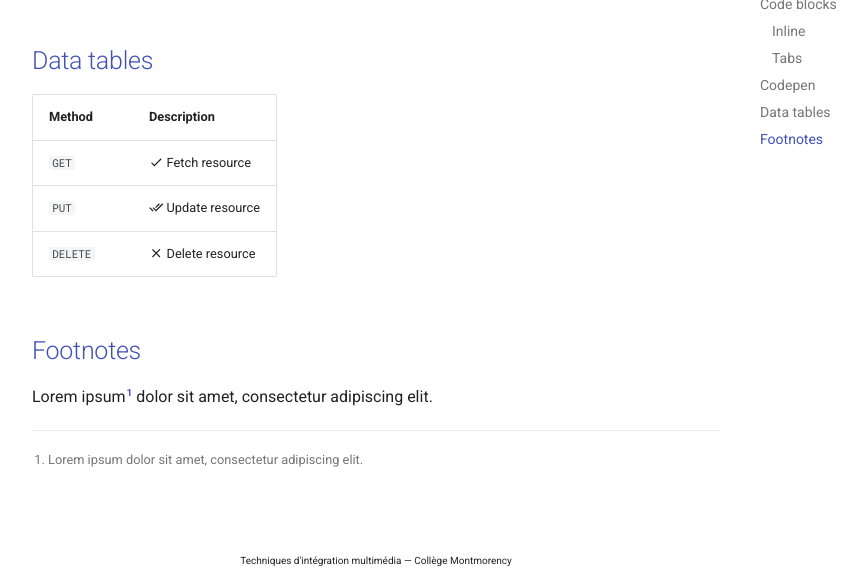
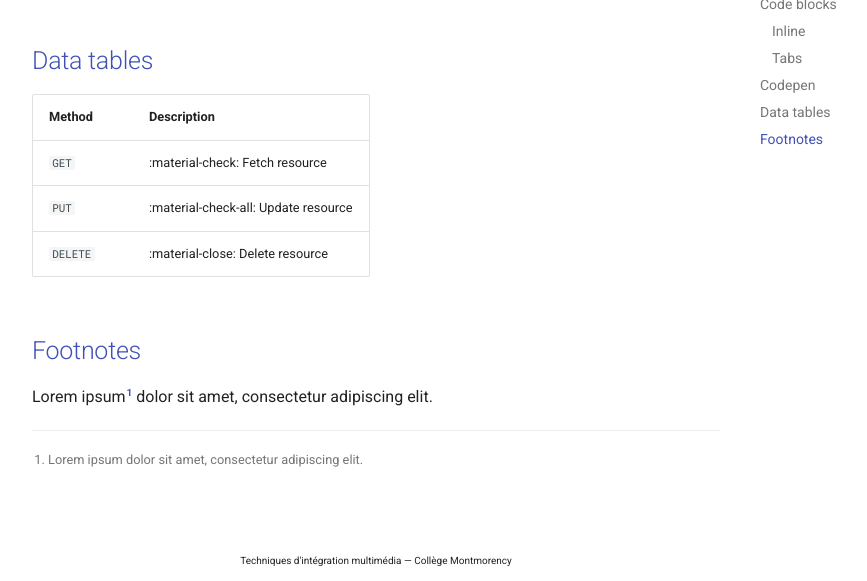
Before and after one commit to jfcmontmorency/old_compendium, an MkDocs documentation site: the page built from docs/aide-memoire.md, in a window 1280 px wide and 900 px high, scrolled down 2357 px, cut to the strip 319-900 px from the top of the window. Shown: the whole strip, without its empty margins (264-1131 px from the left). Built offline with MkDocs 1.6.1 and Material for MkDocs 9.7.7, drawn with Linux system fonts in a browser that asks for light colours.

Commit message:
Update mkdocs.yml

```diff
--- a/mkdocs.yml
+++ b/mkdocs.yml
@@ -66,9 +66,9 @@ markdown_extensions:
   - pymdownx.inlinehilite
   - pymdownx.betterem:
       smart_enable: all
-  - pymdownx.emoji:
-      emoji_index: !!python/name:material.extensions.emoji.twemoji
-      emoji_generator: !!python/name:material.extensions.emoji.to_svg
+  #- pymdownx.emoji:
+   #   emoji_index: !!python/name:material.extensions.emoji.twemoji
+    #  emoji_generator: !!python/name:material.extensions.emoji.to_svg
   # - pymdownx.highlight:
       # linenums: true
       # auto_title: true
```
